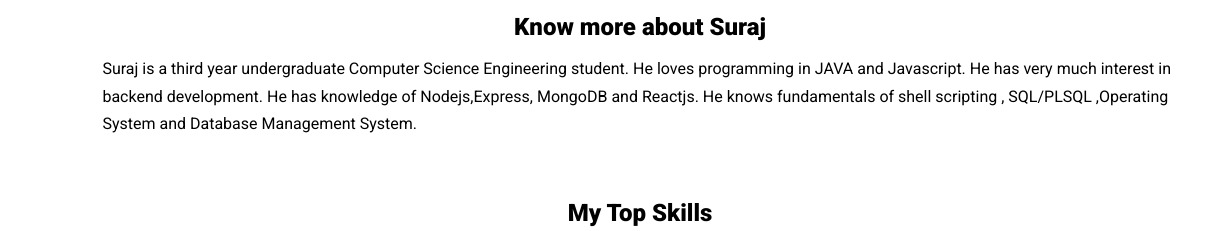
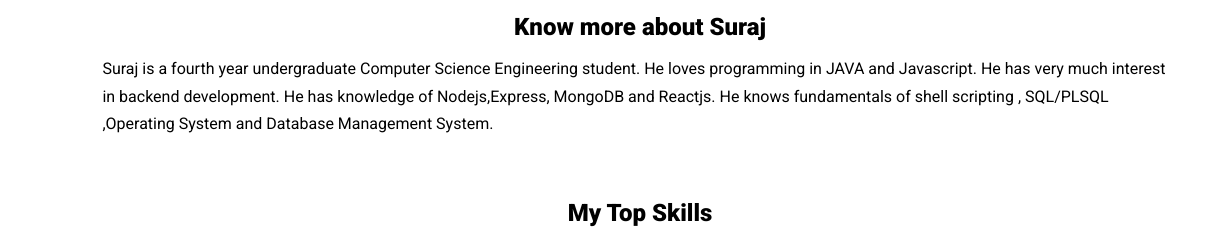
Before and after one commit to surazkarn/FirstPortfolio, a plain HTML site: page index.html in a window 1280 px wide. Shown: the part 409-640 px from the top of the page, 0-1231 px from the left. Drawn offline with nearby package versions, Linux system fonts and the light colour scheme.

Commit message:
Update index.html

```diff
--- a/index.html
+++ b/index.html
@@ -91,7 +91,7 @@ That’s why I have the hyperlink reference (href) attributes set to #about, #sk
     <section class="more-about">
       <h2>Know more about Suraj</h2>
       <p>
-       Suraj is a third year undergraduate Computer Science Engineering student. He loves programming in JAVA and Javascript.
+       Suraj is a fourth year undergraduate Computer Science Engineering student. He loves programming in JAVA and Javascript.
        He has very much interest in backend development. He has knowledge of Nodejs,Express, MongoDB and Reactjs.
        He knows fundamentals of shell scripting , SQL/PLSQL ,Operating System and Database Management System.
       </p>
```
